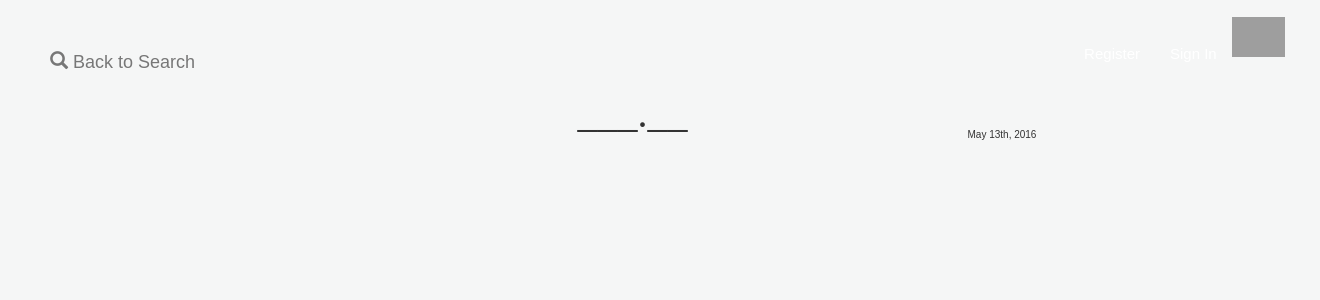
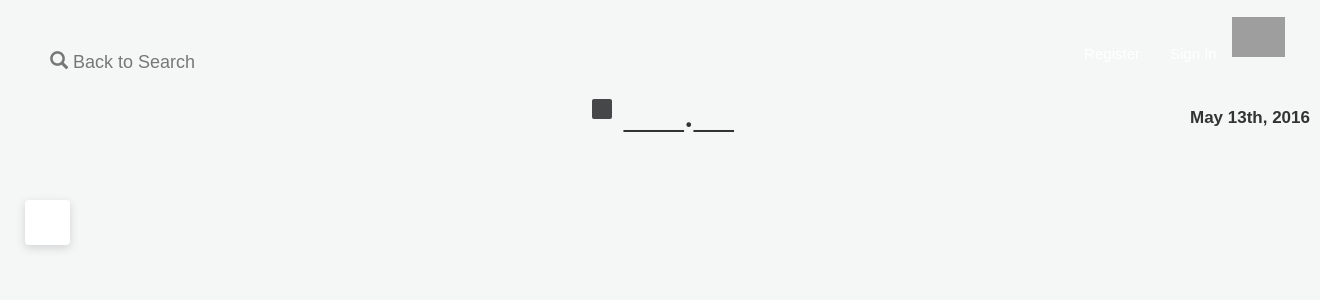
Before and after one commit to joshgarlitos/vestview, a Flask app: template app/templates/chart.html in a window 1320 px wide. Shown: the top 300 px of the page. Run offline with Flask 2, Linux system fonts and the light colour scheme; the template is opened without the code that fills it, so the values that code supplies are empty; some libraries are stand-ins or nearby versions; some web fonts are replaced; grey boxes are pictures that could not be loaded.

Commit message:
create chart playback functionality with changing out top bar values

```diff
--- a/app/app.py
+++ b/app/app.py
@@ -41,7 +41,7 @@ def graph(symbol):
   #returns JSON obj
   stock_data = ym.get_stock(symbol)
 
-  return render_template("chart.html", data=stock_data)
+  return render_template("chart.html", data=stock_data, symbol=symbol)
 
 
 
--- a/app/static/css/chart.css
+++ b/app/static/css/chart.css
@@ -6,14 +6,36 @@
 
 }
 
+.container {
+	width: 1300px;
+}
+
 .flex-container {
 	display: flex;
 	align-items: baseline;
+	padding: 0;
+	padding-left: 2px;
 }
 
 .flex-container-bottom {
 	display: flex;
 	align-items: flex-end;
+}
+
+.top-middle {
+	margin-bottom: 8px;
+	padding-left: 4rem;
+}
+
+.top-right {
+	margin-bottom: 2rem;
+	text-align: right;
+	padding: 0;
+}
+
+#shown-date {
+	font-size: 1.7rem;
+	font-weight: 600;
 }
 
 #symbol {
@@ -34,10 +56,32 @@
 	font-family: 'Pier Sans';
     font-weight: 400;
     font-size: 4rem;
+    margin-left: 2px;
+}
+
+.status {
+	background-color: #464748;
+	height: 2rem;
+	width: 2rem;
+	border-radius: 0.2rem;
+	align-self: flex-start;
+	margin-top: 1.4rem;
+	margin-right: 1rem;
+
+}
+
+.up {
+	background-color: #51A85F;
+}
+
+.down {
+	background-color: #E75656;
 }
 
 #currency {
 	align-self: flex-start;
+	font-weight: 600;
+	margin-top: 6px;
 }
 
 #ctReqs {
@@ -50,13 +94,15 @@
 	height: 160px;
 }
 
-#ctReqs line {
-	stroke: rgba(255, 255, 255, 0.2);
+#ct-stocks line {
+	stroke: #F5F6F6;
+	stroke-width: 4px;
+	stroke-dasharray: 0;
 }
 
-#ctReqs path {
-	stroke: #f93;
-	stroke-width: 2px;
+#ct-stocks path {
+	stroke: #51A85F;
+	stroke-width: 4px;
 }
 
 #ctReqs .ct-label {
@@ -68,9 +114,35 @@
 	margin: 20px;
 }
 
+
 #ctReqs .ct-point:hover {
 	stroke-width: 22px;
 	transition: all 100ms ease-in-out;
 	-webkit-transition: all 100ms ease-in-out;
 	-moz-transition: all 100ms ease-in-out;
 }
+
+
+.item-height {
+	height: 80px;
+}
+
+.chart-bg {
+	position: relative;
+	background-color: #E0EDE2;
+}
+
+.control-button {
+	height: 4.5rem;
+	width: 4.5rem;
+	border-radius: 4px;
+	background-color: #fff;
+	transition: all 200ms ease-out;
+	box-shadow: 0px 3px 10px 0px rgba(72, 71, 73, 0.2);
+	cursor: pointer;
+}
+
+
+.timeline-row {
+	margin-top: 5rem;
+}
--- a/app/static/js/chart.js
+++ b/app/static/js/chart.js
@@ -3,7 +3,7 @@
 var params = window.location.href.split("/");
 var symbol = params[params.length - 1];
 var companies = {
-    "AAPL": "Apple",
+    "AAPL": "Apple Inc.",
     "AXP": "American Express",
     "BA": "Boeing",
     "CAT": "Catepillar",
@@ -15,7 +15,7 @@ var companies = {
     "GE": "General Electric",
     "GS": "Goldman Sachs",
     "HD": "Home Depot",
-    "IBM": "IBM",
+    "IBM": "IBM Common Stock",
     "INTC": "Intel",
     "JNJ": "Johnson & Johnson",
     "JPM": "JPMorgan Chase",
@@ -35,11 +35,15 @@ var companies = {
     "DIS": "Walt Disney"
 }
 
+let play = true;
+let lastTweenValue = 0;
+let stockPairs = [];
+let lastPrice = 0;
+
 $(function () {
+    $('#company').text(companies[symbol]);
 
     // Create the chart
-        console.log(data);
-        var stockPairs = [];
     // the JSON data object is returned with most recent date first
     // so loop through backwards for correct timeseries x axis
     for( var i = data.length - 1; i >= 0; --i){
@@ -49,6 +53,8 @@ $(function () {
         var date = new Date(element.date).getTime();
         stockPairs.push([date, parseInt(element.values.open)]);
     }
+
+    /* highcharts stuff
 
     Highcharts.stockChart('stockchart', {
         rangeSelector: {
@@ -66,5 +72,201 @@ $(function () {
             }
         }],
 
+    }); */
+
+    renderStockChart(stockPairs);
+
+    $('#play-pause').on('click', function(){
+        console.log('click');
+        if(play){
+            play = false;
+            $('#ct-stocks path').velocity('stop', true);
+        } else{
+            play = true;
+            animateStockChart();
+        }
+    });
+
+});
+
+
+function renderStockChart(stock){
+
+    let data = {
+        labels: [],
+        series: [[]]
+    };
+
+    for(let i = 0; i < stock.length; i++) {
+
+        data.series[0].push(stock[i][1]);
+    }
+
+    // create graph
+    var options = {
+        lineSmooth: Chartist.Interpolation.simple({
+            divisor: 300
+        }),
+        axisY: {
+            labelInterpolationFnc: function(value) {
+                return '$' + value;
+            }
+        },
+        axisX: {
+            // We can disable the grid for this axis
+            showGrid: false,
+            // and also don't show the label
+            showLabel: false
+        },
+        fullWidth: true,
+        height: 300,
+        showPoint: false,
+        chartPadding: {
+            right: 0,
+            left: 0
+        }
+    }
+    // init a line chart
+    var chart = new Chartist.Line('#ct-stocks', data, options);
+
+    // Let's put a sequence number aside so we can use it in the event callbacks
+    var seq = 0;
+
+    // Once the chart is fully created we reset the sequence
+    chart.on('created', function() {
+        seq = 0;
+
+        /*
+        // create tooltips for each point
+        $('#ct-stocks .ct-point').each(function(i, pnt){
+            var inc = new Date();
+            inc.setDate(weekAgo.getDate() + (i + 1));
+            var day = app.helpers.intToDay(inc.getDay());
+
+            $(pnt).attr('ct:day', day);
+        }); */
+
+        animateStockChart();
+
+        /*
+        // add tooltips
+        var $chart = $('#ct-stocks');
+        var $tooltip = $chart
+            .append('<div class="tooltip"></div>')
+            .find('.tooltip')
+            .hide();
+
+        $chart.on('mouseenter', '.ct-point', function(event) {
+                var $point = $(this),
+                    day = $point.attr('ct:day'),
+                    value = $point.attr('ct:value');
+
+                $tooltip.html(day + ' <span>' + value + '</span>').show();
+
+                $tooltip.css({
+                    left: $(this).attr('x1') - $tooltip.width() / 2 - 3,
+                    top: $(this).attr('y1') - $tooltip.height() - 30
                 });
         });
+
+        $chart.on('mouseleave', '.ct-point', function() {
+          $tooltip.hide();
+        }); */
+    });
+
+    // On each drawn element by Chartist we use the Chartist.Svg API to trigger SMIL animations
+    chart.on('draw', function(data) {
+        // set accent color
+      if(data.type === 'point') {
+        // If the drawn element is a line we do a simple opacity fade in. This could also be achieved using CSS3 animations.
+        data.element.animate({
+          opacity: {
+            // The delay when we like to start the animation
+            begin: seq++ * 80,
+            // Duration of the animation
+            dur: 1000,
+            // The value where the animation should start
+            from: 0,
+            // The value where it should end
+            to: 1
+          }
+        });
+      }
+    });
+
+    $('#ct-stocks').addClass('show');
+}
+
+
+function animateStockChart(){
+    // animate path
+    var path = $('#ct-stocks path').get(0);
+    var pathLen = path.getTotalLength();
+
+    let duration = 5500;
+    let durationDiff = duration * (1 - lastTweenValue);
+    // could try easing: 'easeInOut'
+
+    $('#ct-stocks path').velocity({
+        tween: [1, lastTweenValue]
+    },{
+        duration: durationDiff,
+        easing: 'linear',
+        progress: function(elements, complete, remaining, start, tweenValue){
+            if(play){
+                // save for if we stop
+                lastTweenValue = tweenValue;
+
+                // update path length
+                var adjustedLen = tweenValue * pathLen;
+                $('path').attr('opacity', 1);
+                path.setAttribute('stroke-dasharray', adjustedLen+' '+pathLen);
+
+                // update price number
+                let obj = getCurrentStockAndDate(tweenValue);
+                let price = obj.price.toFixed(2);
+                $('#price').text(price);
+
+                if(lastPrice < price) {
+                    $('.status').addClass('up');
+                    $('.status').removeClass('down');
+                } else {
+                    $('.status').addClass('down');
+                    $('.status').removeClass('up');
+                }
+
+                lastPrice = price;
+
+                let date = moment(obj.date).format('MMM Do, YYYY');
+                console.log(date);
+                $('#shown-date').text(date);
+            }
+
+
+            // adjusted length = current point
+            // pathLen = max
+
+            // current point = 0 at start, pathLen * tweenValue,
+            // tweenValue needs to be adjusted for remaining ratio
+            // duration needs to be shorter
+            //
+    }
+    });
+}
+
+// uses global stockPairs array
+function getCurrentStockAndDate(ratio){
+    // get the index relative to progress of graph
+    let currentIndex = ratio * (stockPairs.length - 1);
+    let floor = stockPairs[Math.floor(currentIndex)][1];
+    let ceiling = stockPairs[Math.ceil(currentIndex)][1];
+
+    // estimate current price by using the percentage that it's between the two points on the graph
+    let remainder = currentIndex % 1;
+    let adjusted = (ceiling - floor) * remainder;
+    let price = floor + adjusted;
+
+    let date = stockPairs[Math.floor(currentIndex)][0];
+
+    return {price: price, date: date};
+}
```
Lines whose indentation alone changed are shown as unchanged.
